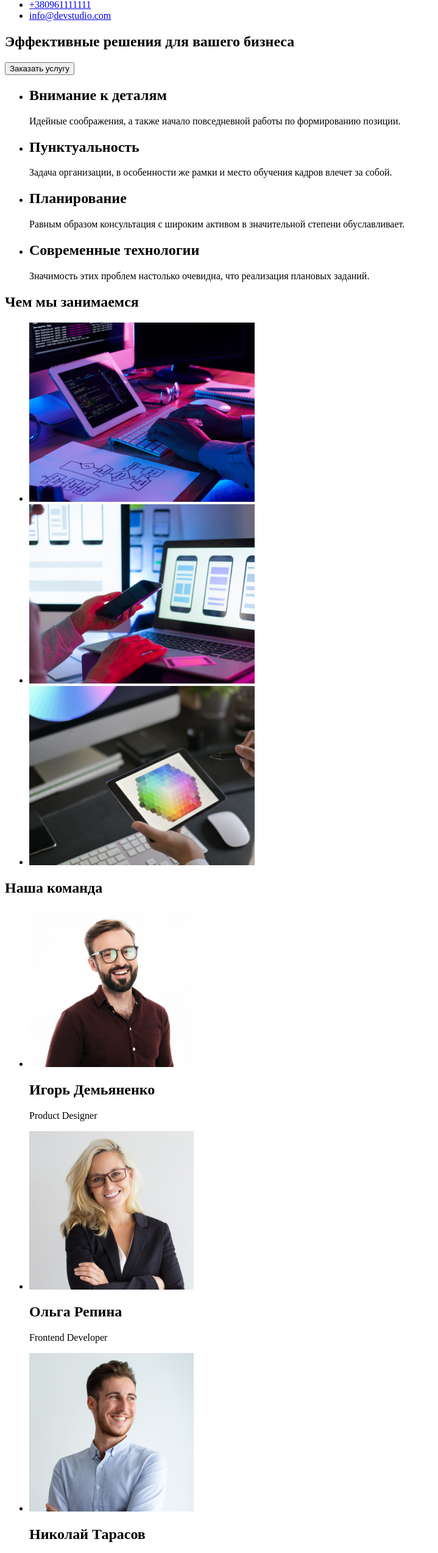
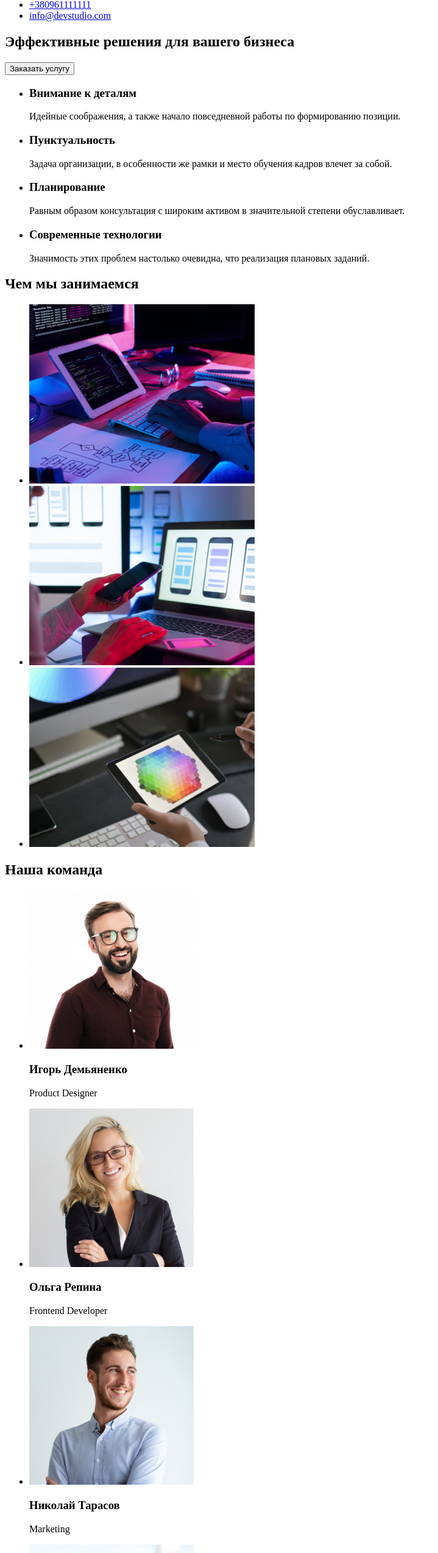
Before and after one commit to KseniaHontar/goit-markup-hw-01, a plain HTML site: page index.html in a window 1280 px wide. Shown: the part 113-2660 px from the top of the page at 61% size, without its empty margins (0-719 px from the left). Drawn offline with Linux system fonts and the light colour scheme.

Commit message:
corrected

```diff
--- a/index.html
+++ b/index.html
@@ -21,27 +21,28 @@
     <li><a href="emailto:info@devstudio.com"><span>info@devstudio.com</span></a></li>
 </ul>
 </header>
+<main>
 <section>
     <h1>Эффективные решения для вашего бизнеса</h1>
 <button type="button">Заказать услугу</button>
 </section>
- <main>
      <section>
+         <h2 hidden> Характеристика компании </h2>
          <ul>
             <li>
-             <h2>Внимание к деталям</h2>
+             <h3>Внимание к деталям</h3>
              <p>Идейные соображения, а также начало повседневной работы по формированию позиции.</p>
             </li>
                 <li>
-                 <h2>Пунктуальность</h2>
+                 <h3>Пунктуальность</h3>
                  <p>Задача организации, в особенности же рамки и место обучения кадров влечет за собой.</p>
                 </li>
                 <li>
-                 <h2>Планирование</h2>
+                 <h3>Планирование</h3>
                  <p>Равным образом консультация с широким активом в значительной степени обуславливает.</p>
                 </li>
                 <li>
-                 <h2>Современные технологии</h2>
+                 <h3>Современные технологии</h3>
                  <p>Значимость этих проблем настолько очевидна, что реализация плановых заданий.</p>
                 </li>
          </ul>
@@ -66,22 +67,22 @@
             <ul>
                 <li>
                 <img src="./img_team/img-team-1.jpg" alt="Игорь Демьяненко" width="270"/>
-                <h2>Игорь Демьяненко</h2>
+                <h3>Игорь Демьяненко</h3>
                 <p lang="en">Product Designer</p>
                 </li>
                 <li>
                 <img src="./img_team/img-team-2.jpg" alt="Ольга Репина" width="270" />
-                <h2>Ольга Репина</h2>
+                <h3>Ольга Репина</h3>
                 <p lang="en">Frontend Developer</p>
                 </li>
                 <li>
                 <img src="./img_team/img-team-3.jpg" alt="Николай Тарасов" width="270" />
-                <h2>Николай Тарасов</h2>
+                <h3>Николай Тарасов</h3>
                 <p lang="en">Marketing</p>
                 </li>
                 <li>
                 <img src="./img_team/img-team-4.jpg" alt="Михаил Ермаков" width="270" />
-                <h2>Михаил Ермаков</h2>
+                <h3>Михаил Ермаков</h3>
                 <p lang="en">UI Designer</p>
                 </li>
             </ul>
```
